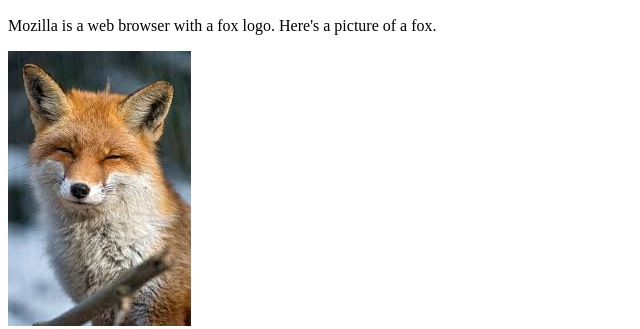
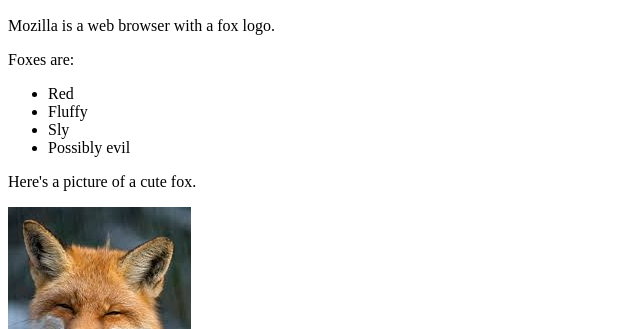
Before and after one commit to meganwhite/mozilla-website, a plain HTML site: page index.html in a window 1280 px wide. Shown: the part 471-800 px from the top of the page, without its empty margins (0-640 px from the left). Drawn offline with Linux system fonts and the light colour scheme.

Commit message:
Added an unordered list about foxes

```diff
--- a/index.html
+++ b/index.html
@@ -8,7 +8,15 @@
 	<h2> Isn't it great? </h2>
 	<h3> But really, though. </h3>
 	<img src="http://mdn.github.io/beginner-html-site/images/firefox-icon.png" alt="My test image">
-	<p> Mozilla is a web browser with a fox logo. Here's a picture of a fox. </p>
+	<p> Mozilla is a web browser with a fox logo. </p>
+	<p> Foxes are: </p>
+	<ul>
+		<li> Red </li>
+		<li> Fluffy </li>
+		<li> Sly </li>
+		<li> Possibly evil </li>
+	</ul>
+	<p> Here's a picture of a cute fox.</p>
 	<img src= "fox.jpeg">
 </body>
 </html>
```
